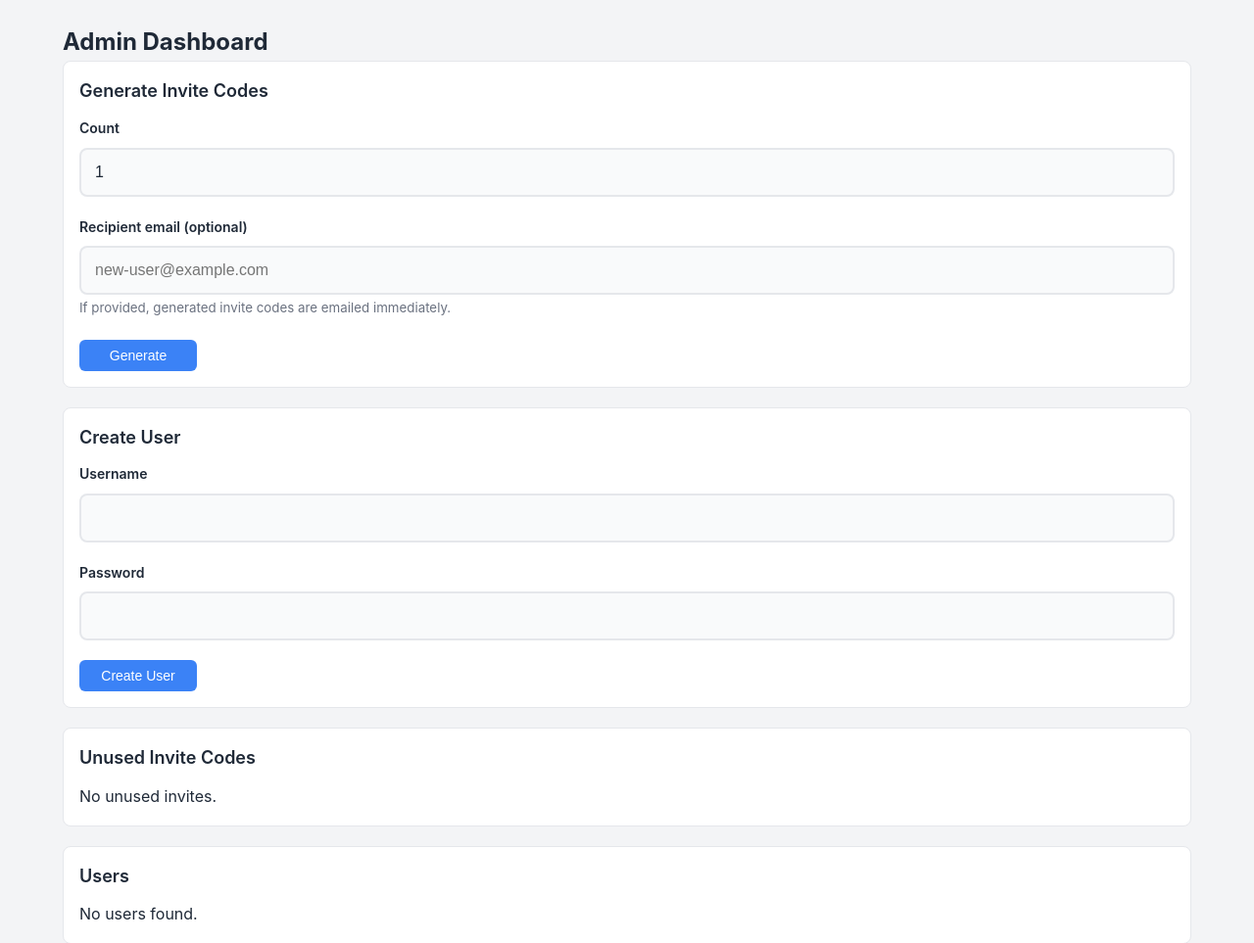
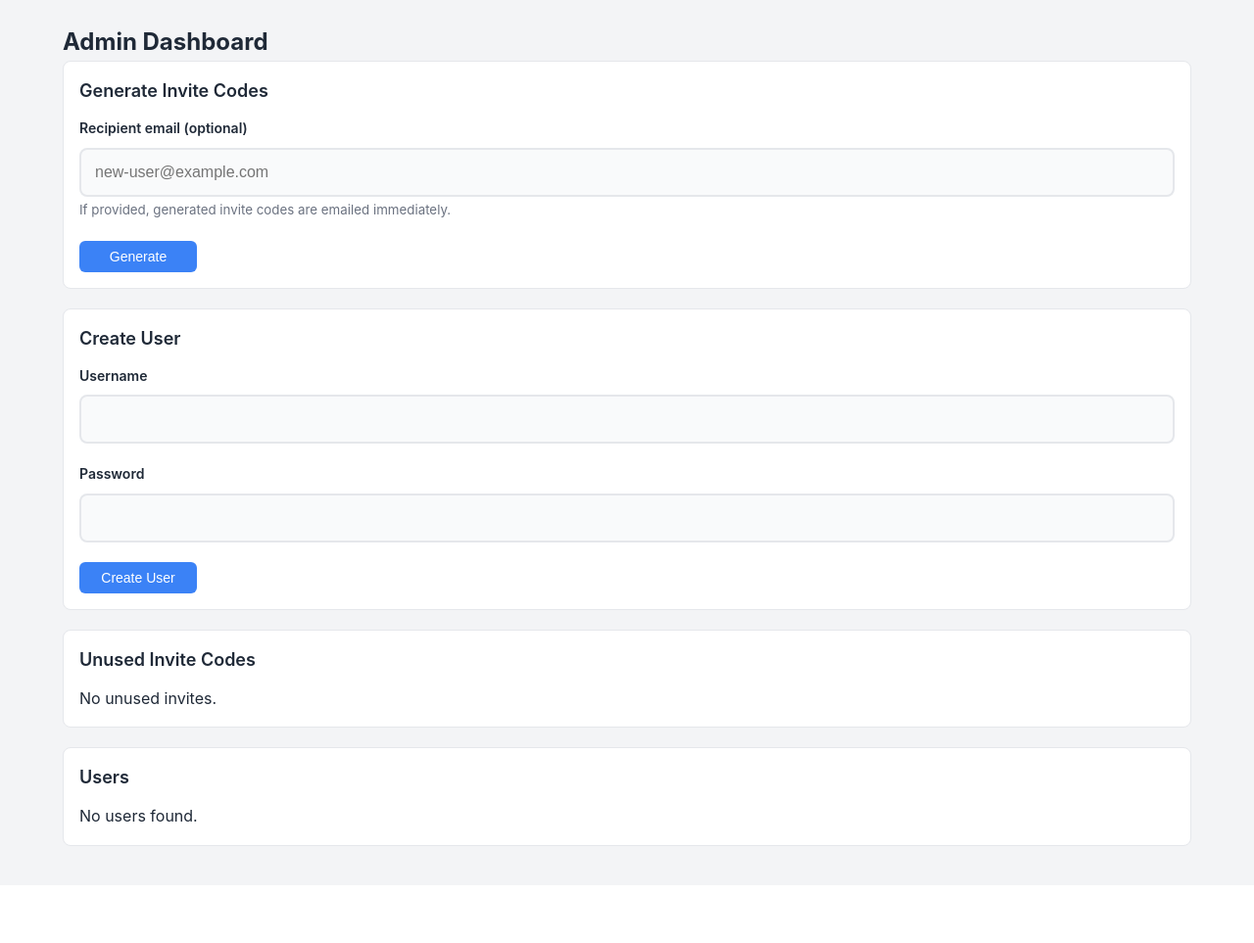
Before and after one commit to gperdrizet/logkeep, a FastAPI app: template src/templates/admin.html in a window 1280 px wide. Shown: the top 963 px of the page at 98% size. After the commit the page ends 864 px from the top, so only its background shows below. Run offline with FastAPI, Linux system fonts and the light colour scheme; the template is opened without the code that fills it, so the values that code supplies are empty; parts of the project's set-up code (start-up, migrations or seed data) failed here and were passed over.

Commit message:
Simplify admin invite form to single-code generation

```diff
--- a/src/main.py
+++ b/src/main.py
@@ -548,26 +548,16 @@ async def admin_page(
 
 @app.post("/admin/invites")
 async def admin_create_invites(
-    count: int = Form(1),
     recipient_email: str | None = Form(None),
     current_user: User = Depends(get_current_admin_user),
     db: Session = Depends(get_db)
 ):
     """Generate invite codes as admin."""
-    if count < 1 or count > 100:
-        return RedirectResponse(
-            url="/admin?error=Invite+count+must+be+between+1+and+100",
-            status_code=status.HTTP_302_FOUND
-        )
-
-    generated_codes: list[str] = []
-    generated_invite_ids: list[int] = []
-    for _ in range(count):
-        invite = Invite(created_by_user_id=current_user.id)
-        db.add(invite)
-        db.flush()
-        generated_invite_ids.append(invite.id)
-        generated_codes.append(invite.code)
+    invite = Invite(created_by_user_id=current_user.id)
+    db.add(invite)
+    db.flush()
+    generated_invite_ids = [invite.id]
+    generated_codes = [invite.code]
     db.commit()
 
     if recipient_email and recipient_email.strip():
@@ -584,7 +574,7 @@ async def admin_create_invites(
             db.commit()
 
             return RedirectResponse(
-                url=f"/admin?success=Generated+{count}+invite+code(s)+and+emailed+them",
+                url="/admin?success=Generated+invite+code+and+emailed+it",
                 status_code=status.HTTP_302_FOUND
             )
 
@@ -594,7 +584,7 @@ async def admin_create_invites(
         )
 
     return RedirectResponse(
-        url=f"/admin?success=Generated+{count}+invite+code(s)",
+        url="/admin?success=Generated+invite+code",
         status_code=status.HTTP_302_FOUND
     )
 
--- a/src/templates/admin.html
+++ b/src/templates/admin.html
@@ -24,11 +24,6 @@
 <div class="card" style="margin-bottom: 20px;">
     <h3 class="card-title">Generate Invite Codes</h3>
     <form action="/admin/invites" method="post">
-        <div class="form-group">
-            <label for="invite-count">Count</label>
-            <input type="text" id="invite-count" name="count" value="1" required>
-        </div>
-
         <div class="form-group">
             <label for="recipient-email">Recipient email (optional)</label>
             <input type="email" id="recipient-email" name="recipient_email" placeholder="new-user@example.com">
```
